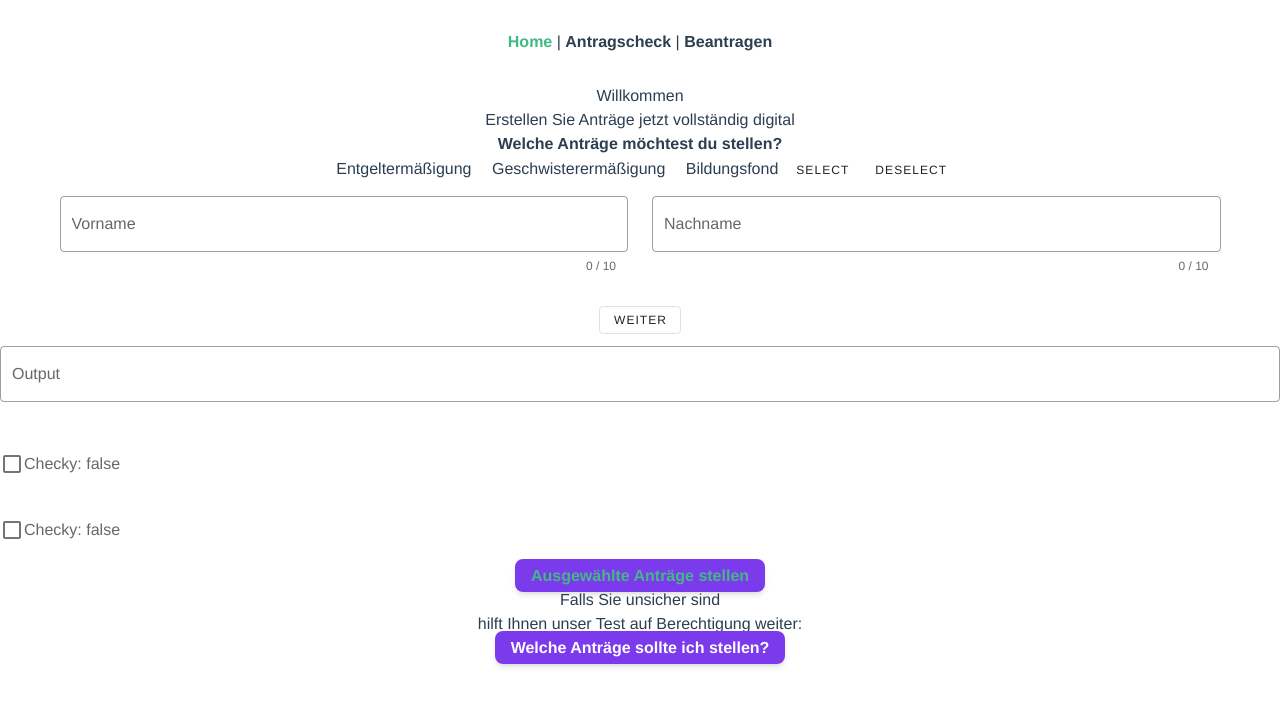
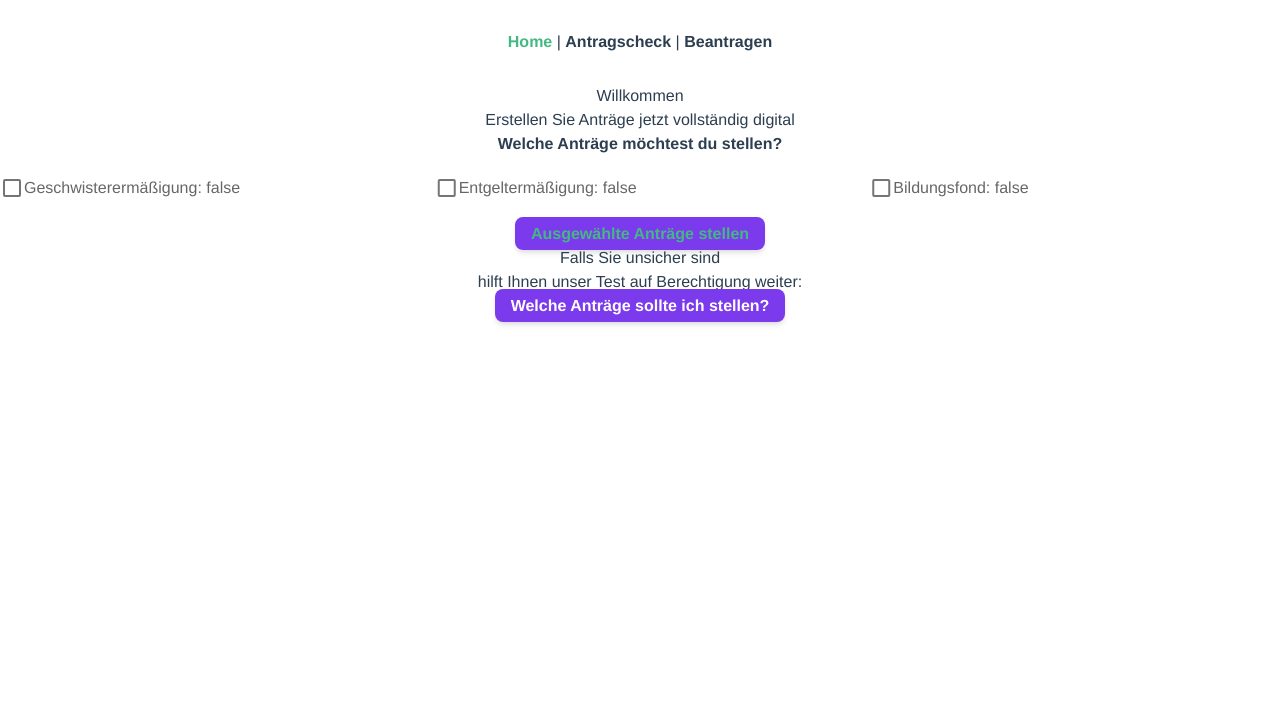
Before and after one commit to MrsGoodBytes/app_ba_COPY, a Vue app: page /#/ in a window 1280 px wide. Shown: the top 706 px of the page. Built offline with nearby package versions, Linux system fonts and the light colour scheme.

Commit message:
trennen formular und checkboxen

```diff
--- a/src/components/Antragswahl.vue
+++ b/src/components/Antragswahl.vue
@@ -1,111 +1,34 @@
 <template>
   <div id="antrag_auswahl" class="hello">
     <h1 class="text-base font-semibold">{{ msg }}</h1>
-    <div id="input_checkbox_apply">
-      <label class="checkbox"
-        ><input
-          v-checkbox
-          class="rounded text-purple-500"
-          type="checkbox"
-        />Entgeltermäßigung
-      </label>
-      <label class="checkbox"
-        ><input
-          v-checkbox
-          class="rounded outline text-purple-500"
-          type="checkbox"
-        />Geschwisterermäßigung
-      </label>
-      <label class="checkbox"
-        ><input
-          v-checkbox
-          class="rounded text-purple-500"
-          type="checkbox"
-        />Bildungsfond
-      </label>
-
-      <v-btn text small color="primary" @click="setCheckbox" v-if="showSelect1"
-        >Select</v-btn
-      >
-      <v-btn text small color="primary" @click="setCheckbox" v-if="showSelect1"
-        >Deselect</v-btn
-      >
-
-      <v-btn
-        text
-        small
-        color="primary"
-        @click="checkbox = true"
-        v-if="showSelect2"
-        >Select2</v-btn
-      >
-      <v-btn
-        text
-        small
-        color="primary"
-        @click="checkbox = false"
-        v-if="showSelect2"
-        >Deselect2</v-btn
-      >
-      <v-container>
     <v-row>
       <v-col>
-            <v-text-field
-              outlined="true"
-              v-model="firstname"
-              :rules="nameRules"
-              :counter="10"
-              label="Vorname"
-              required
-            ></v-text-field>
+        <v-checkbox
+          v-model="ge_checkbox"
+          :label="`Geschwisterermäßigung: ${ge_checkbox.toString()}`"
+        ></v-checkbox>
       </v-col>
       <v-col>
-            <v-text-field
-              outlined="true"
-              v-model="lastname"
-              :rules="nameRules"
-              :counter="10"
-              label="Nachname"
-              required
-            ></v-text-field>
+        <v-checkbox
+          v-model="ent_checkbox"
+          :label="`Entgeltermäßigung: ${ent_checkbox.toString()}`"
+        ></v-checkbox>
       </v-col>
-
-        </v-row>
-        <v-row>
       <v-col>
-            <v-btn text small color="primary" outlined @click="updateData"
-              >weiter</v-btn
-            >
+        <v-checkbox
+          v-model="bifo_checkbox"
+          :label="`Bildungsfond: ${bifo_checkbox.toString()}`"
+        ></v-checkbox>
       </v-col>
     </v-row>
-      </v-container>
-
-      <v-text-field
-        outlined="true"
-        v-model="storeData"
-        label="Output"
-        required
-      ></v-text-field>
-
-      <v-checkbox
-        v-model="checkbox"
-        :label="`Checky: ${checkbox.toString()}`"
-      ></v-checkbox>
-
-      <v-checkbox
-        v-model="checkbox"
-        :label="`Checky: ${checkbox2.toString()}`"
-      ></v-checkbox>
-
     <router-link
       :to="{ name: 'Apply' }"
       href="#"
       v-if="$route.name !== 'Apply'"
-        v-on:click="addTodo"
+      v-on:click="updateData"
       class="bg-purple-600 text-white text-base font-semibold py-2 px-4 rounded-lg shadow-md hover:bg-purple-700 focus:outline-none focus:ring-2 focus:ring-purple-500 focus:ring-offset-2 focus:ring-offset-purple-200"
       >Ausgewählte Anträge stellen</router-link
     >
-    </div>
   </div>
 </template>
 
@@ -118,8 +41,9 @@ export default {
 
   data() {
     return {
-      checkbox: false,
-      checkbox2: false,
+      ge_checkbox: false,
+      ent_checkbox: false,
+      bifo_checkbox: false,
       showSelect1: true,
       showSelect2: false,
       firstname: "",
@@ -139,13 +63,13 @@ export default {
 
   methods: {
     setCheckbox() {
-      this.checkbox = !this.checkbox;
+      this.ge_checkbox = !this.ge_checkbox;
       this.showSelect1 = false;
       this.showSelect2 = true;
     },
 
     updateData() {
-      this.storeData = this.$store.state.firstname;
+      this.storeData = this.$store.state.ge_checkbox;
     },
   },
 };
--- /dev/null
+++ b/src/components/Form_antragsteller.vue
@@ -0,0 +1,126 @@
+<template>
+  <div id="data_antragsteller" class="hello">
+    <h1 class="text-base font-semibold">{{ msg }}</h1>
+    <div id="form_1">
+
+      <v-container>
+        <v-row>
+          <v-col>
+            <v-text-field
+              outlined="true"
+              v-model="firstname"
+              :rules="nameRules"
+              :counter="10"
+              label="Vorname"
+              required
+            ></v-text-field>
+          </v-col>
+          <v-col>
+            <v-text-field
+              outlined="true"
+              v-model="lastname"
+              :rules="nameRules"
+              :counter="10"
+              label="Nachname"
+              required
+            ></v-text-field>
+          </v-col>
+
+        </v-row>
+        <v-row>
+          <v-col>
+            <v-btn text small color="primary" outlined @click="updateData"
+              >weiter</v-btn
+            >
+          </v-col>
+        </v-row>
+      </v-container>
+
+      <v-text-field
+        outlined="true"
+        v-model="storeData"
+        label="Output"
+        required
+      ></v-text-field>
+
+      <v-checkbox
+        v-model="checkbox"
+        :label="`Checky: ${checkbox.toString()}`"
+      ></v-checkbox>
+
+      <v-checkbox
+        v-model="checkbox"
+        :label="`Checky: ${checkbox2.toString()}`"
+      ></v-checkbox>
+
+      <router-link
+        :to="{ name: 'Apply' }"
+        href="#"
+        v-if="$route.name !== 'Apply'"
+        v-on:click="addTodo"
+        class="bg-purple-600 text-white text-base font-semibold py-2 px-4 rounded-lg shadow-md hover:bg-purple-700 focus:outline-none focus:ring-2 focus:ring-purple-500 focus:ring-offset-2 focus:ring-offset-purple-200"
+        >Ausgewählte Anträge stellen</router-link
+      >
+    </div>
+  </div>
+</template>
+
+<script>
+export default {
+  name: "Antragswahl",
+  props: {
+    msg: String,
+  },
+
+  data() {
+    return {
+      checkbox: false,
+      checkbox2: false,
+      showSelect1: true,
+      showSelect2: false,
+      firstname: "",
+      lastname: "",
+      storeData: "",
+    };
+  },
+
+  watch: {
+    firstname: function (val) {
+      this.$store.commit("setFirstname", val);
+    },
+    lastname: function (val) {
+      this.$store.commit("setLastname", val);
+    },
+  },
+
+  methods: {
+    setCheckbox() {
+      this.checkbox = !this.checkbox;
+      this.showSelect1 = false;
+      this.showSelect2 = true;
+    },
+
+    updateData() {
+      this.storeData = this.$store.state.firstname;
+    },
+  },
+};
+</script>
+
+<!-- Add "scoped" attribute to limit CSS to this component only -->
+<style scoped>
+h3 {
+  margin: 40px 0 0;
+}
+ul {
+  list-style-type: none;
+  padding: 0;
+}
+li {
+  display: inline-block;
+  margin: 0 10px;
+}
+a {
+  color: #42b983;
+}
+</style>
--- a/src/views/Apply.vue
+++ b/src/views/Apply.vue
@@ -2,6 +2,7 @@
   <div class="apply">
     <router-link :to="{ name: 'Home' }" href="#" v-if="$route.name !== 'Home'" class="bg-purple-600 text-white text-base font-semibold py-2 px-4 rounded-lg shadow-md hover:bg-purple-700 focus:outline-none focus:ring-2 focus:ring-purple-500 focus:ring-offset-2 focus:ring-offset-purple-200">x</router-link>
       <Antragswahl msg="Folgende Anträge sind ausgewählt:"/>
+      <Formantragsteller msg="Daten Antragsteller" />
       <p>Es ist möglich die Auswahl jederzeit durch Auswahl der Checkboxen zu ändern.</p>
   </div>
 </template>
@@ -9,11 +10,13 @@
 <script>
 // @ is an alias to /src
 import Antragswahl from '@/components/Antragswahl.vue'
+import Formantragsteller from '../components/Form_antragsteller.vue'
 
 export default {
   name: 'Apply',
   components: {
-    Antragswahl
+    Antragswahl,
+    Formantragsteller
   }
 }
 </script>
```
Lines whose indentation alone changed are shown as unchanged.
